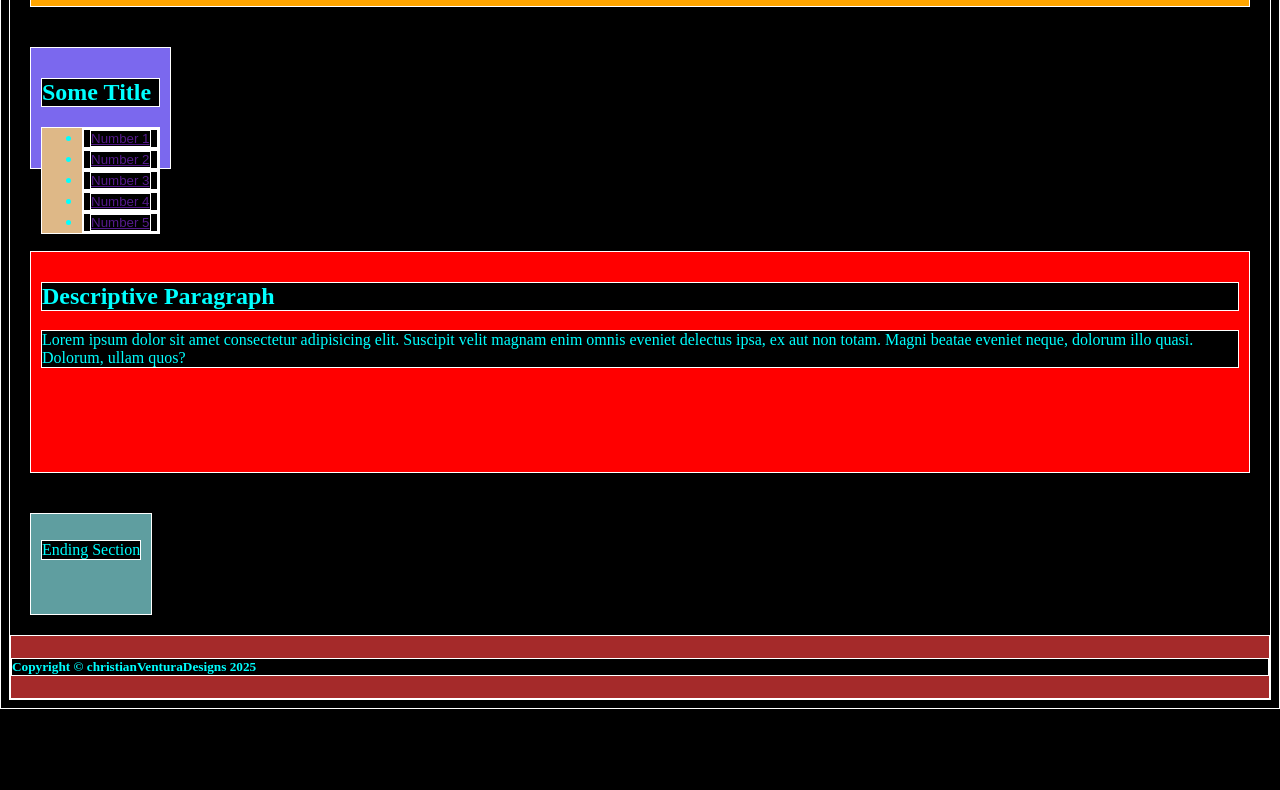
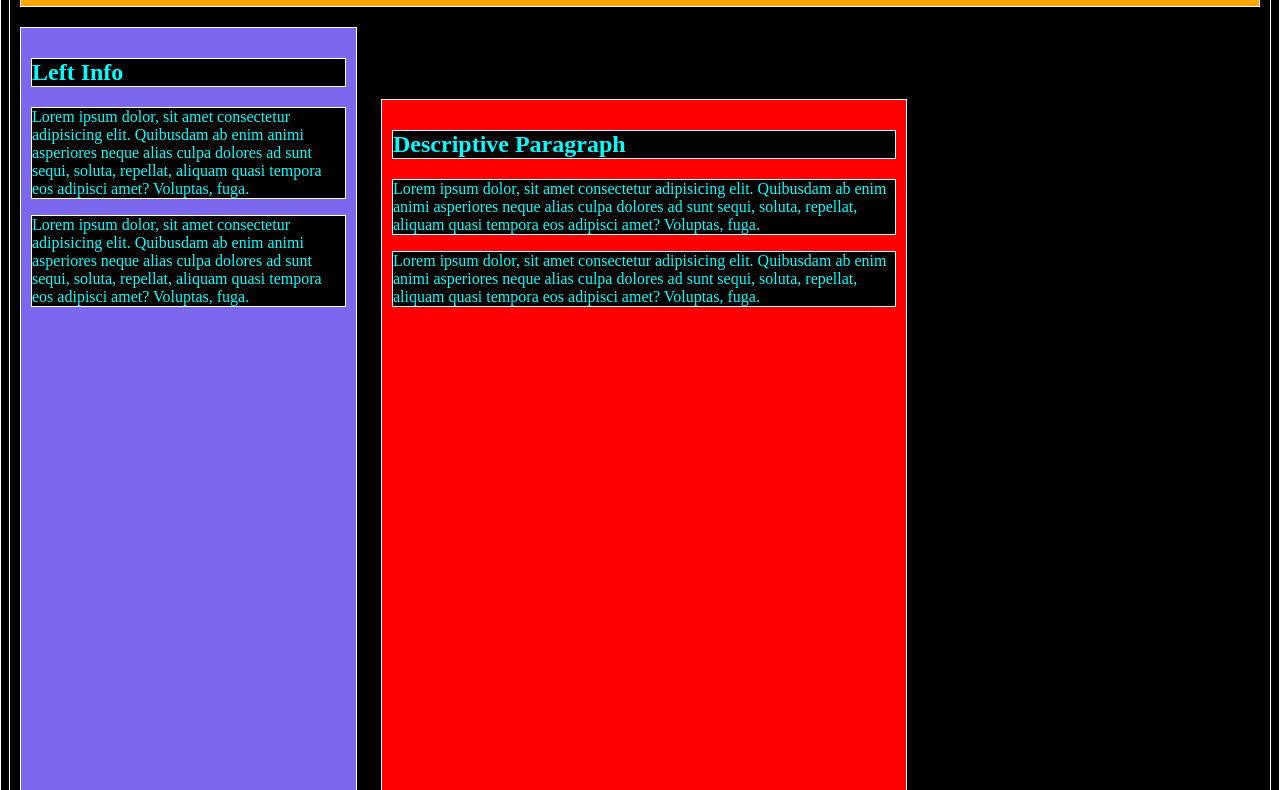
Before and after one commit to ventura-christian/CSS_practice, a plain HTML site: page index.html in a window 1280 px wide. Shown: the part 94-884 px from the top of the page. Before the commit the page ends 803 px from the top, so only its background shows below. Drawn offline with Linux system fonts and the light colour scheme.

Commit message:
adjustments
I got the layout to look like a traditional website by adding a nav, content, and footer. I divided the body into three sections and gave them the display: inline-block to align them right to left instead of on top of one another.

```diff
--- a/index.html
+++ b/index.html
@@ -11,21 +11,19 @@
 </nav>
 <body>
   <section class="left_info">
-    <h2>Some Title</h2>
-    <ul class="list_1">
-      <li><button><a href="">Number 1</a></button></li>
-      <li><button><a href="">Number 2</a></button></li>
-      <li><button><a href="">Number 3</a></button></li>
-      <li><button><a href="">Number 4</a></button></li>
-      <li><button><a href="">Number 5</a></button></li>
-    </ul>
+    <h2>Left Info</h2>
+    <p>Lorem ipsum dolor, sit amet consectetur adipisicing elit. Quibusdam ab enim animi asperiores neque alias culpa dolores ad sunt sequi, soluta, repellat, aliquam quasi tempora eos adipisci amet? Voluptas, fuga.</p>
+    <p>Lorem ipsum dolor, sit amet consectetur adipisicing elit. Quibusdam ab enim animi asperiores neque alias culpa dolores ad sunt sequi, soluta, repellat, aliquam quasi tempora eos adipisci amet? Voluptas, fuga.</p>
   </section>
   <section class="description">
     <h2>Descriptive Paragraph</h2>
-    <p>Lorem ipsum dolor sit amet consectetur adipisicing elit. Suscipit velit magnam enim omnis eveniet delectus ipsa, ex aut non totam. Magni beatae eveniet neque, dolorum illo quasi. Dolorum, ullam quos?</p>
+    <p>Lorem ipsum dolor, sit amet consectetur adipisicing elit. Quibusdam ab enim animi asperiores neque alias culpa dolores ad sunt sequi, soluta, repellat, aliquam quasi tempora eos adipisci amet? Voluptas, fuga.</p>
+    <p>Lorem ipsum dolor, sit amet consectetur adipisicing elit. Quibusdam ab enim animi asperiores neque alias culpa dolores ad sunt sequi, soluta, repellat, aliquam quasi tempora eos adipisci amet? Voluptas, fuga.</p>
   </section>
   <section class="right_info">
-    <p>Ending Section</p>
+    <h2>Right Info</h2>
+    <p>Lorem ipsum dolor, sit amet consectetur adipisicing elit. Quibusdam ab enim animi asperiores neque alias culpa dolores ad sunt sequi, soluta, repellat, aliquam quasi tempora eos adipisci amet? Voluptas, fuga.</p>
+    <p>Lorem ipsum dolor, sit amet consectetur adipisicing elit. Quibusdam ab enim animi asperiores neque alias culpa dolores ad sunt sequi, soluta, repellat, aliquam quasi tempora eos adipisci amet? Voluptas, fuga.</p>
   </section>
 </body>
 <footer class="footer">
--- a/styles.css
+++ b/styles.css
@@ -3,38 +3,36 @@
   background-color: rgb(0, 0, 0);
 }
 .nav {
-  margin: 20px;
+  margin: 10px;
   color: rgb(255, 255, 255);
   width: auto;
   display: block;
+  padding: 5px;
   background-color: rgb(255, 165, 0);
 }
 .footer {
   background-color: rgb(165, 42, 42);
   color: rgb(0, 255, 255);
+  margin: 10px;
+  display: block;
+  padding: 5px;
 }
 .left_info, .description, .right_info{
   color: rgb(0, 255, 255);
+  display: inline-block;
+  margin: 10px;
   padding: 10px;
-  margin: 20px;
-  width: -webkit-fit-content;
-  width: -moz-fit-content;
-  width: fit-content;
-  display: inline-block;
+  height: 1000px;
 }
 .left_info {
   background-color: rgb(123, 104, 238);
-  height: 100px;
+  width: 25%;
 }
 .description {
   background-color: rgb(255, 0, 0);
-  height: 200px;
+  width: 40%;
 }
 .right_info {
   background-color: rgb(95, 158, 160);
-  height: 80px;
+  width: 25%;
 }
-.list_1 {
-  background-color: rgb(222, 184, 135);
-  color: rgb(0, 255, 255);
-}
```
